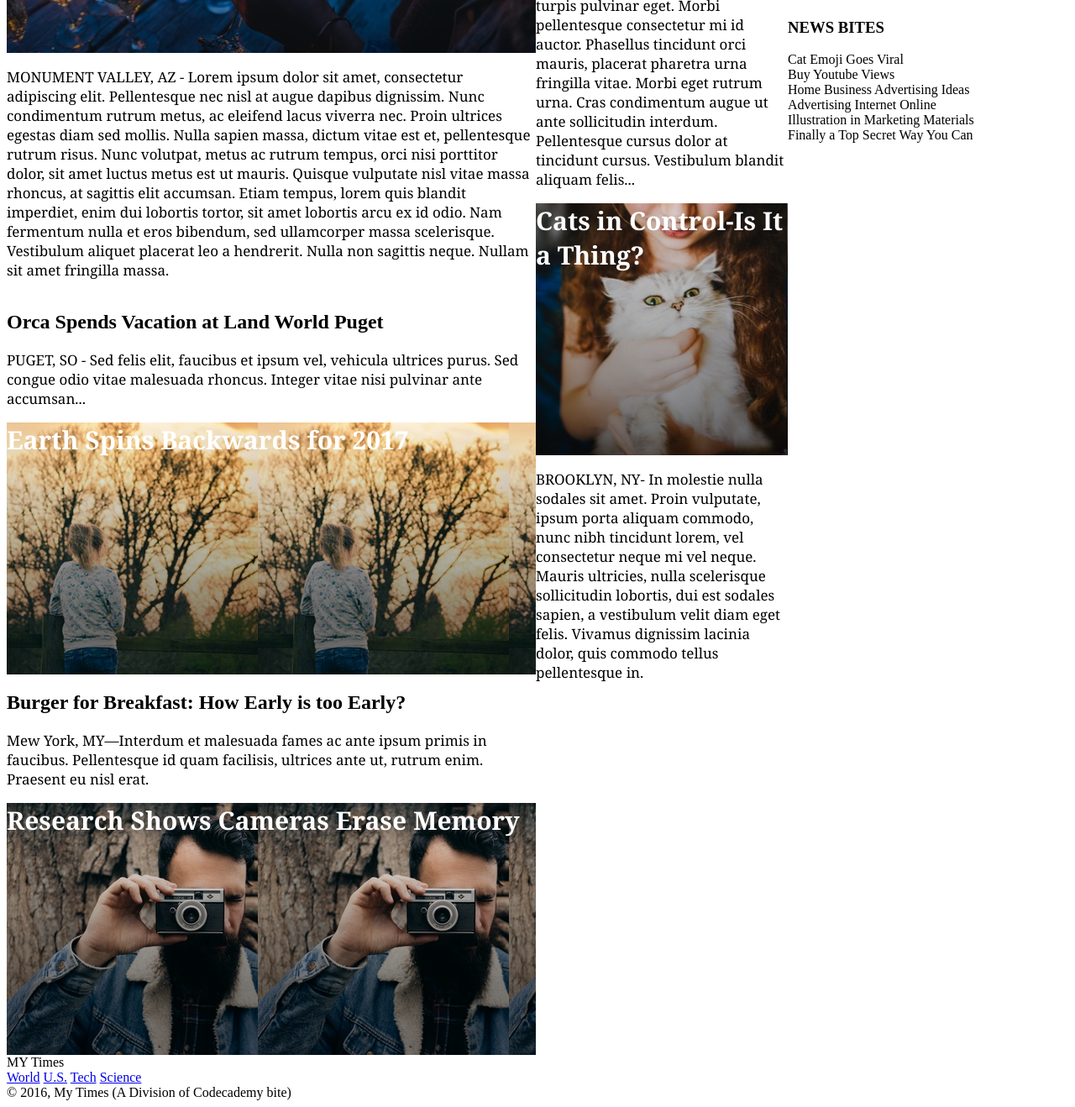
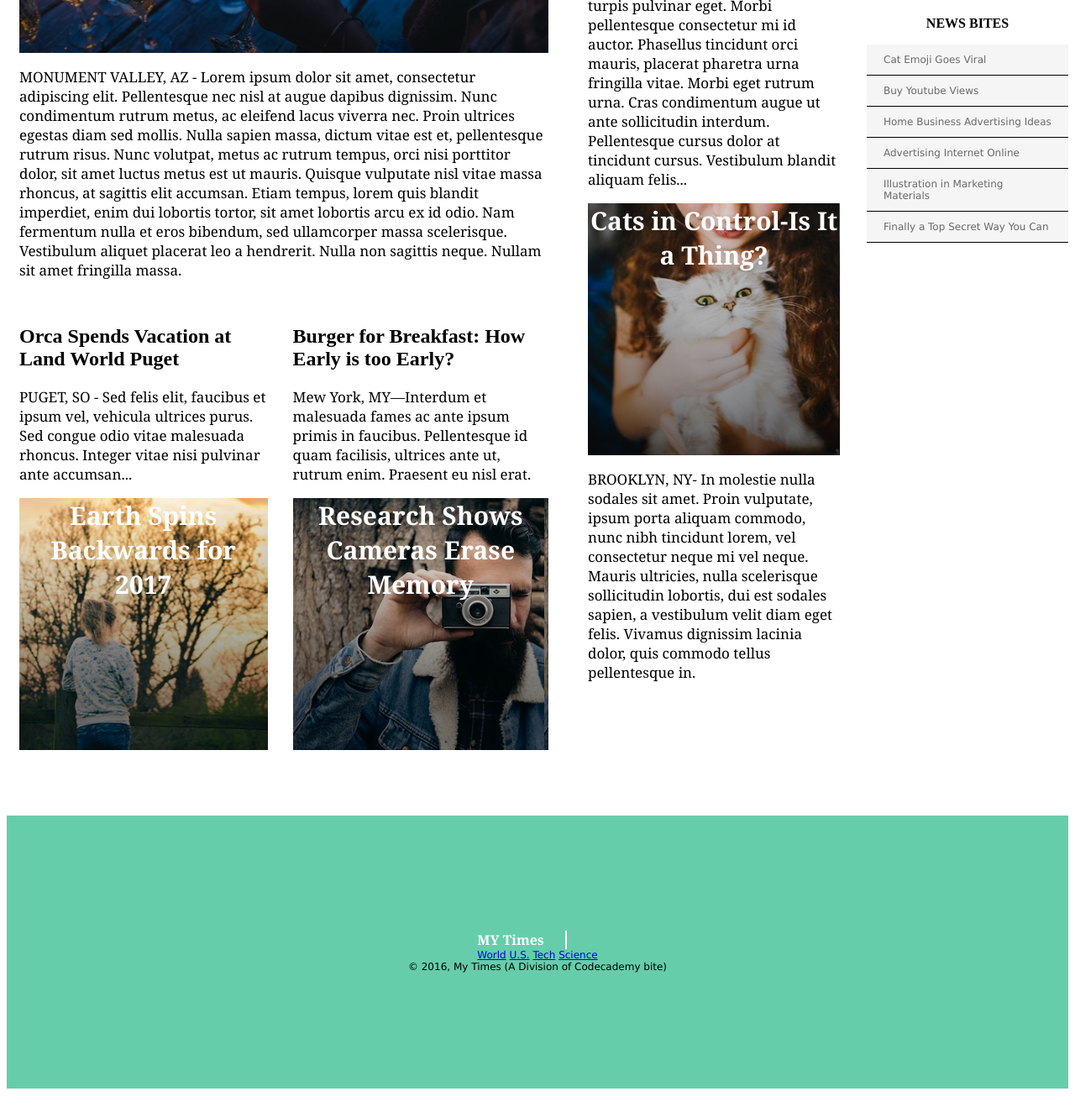
Before and after one commit to vladilenbunnnny/MyTimes, a plain HTML site: page index.html in a window 1280 px wide. Shown: the part 361-1679 px from the top of the page at 84% size. Drawn offline with Linux system fonts and the light colour scheme.

Commit message:
Ask help about the details

```diff
--- a/index.html
+++ b/index.html
@@ -50,7 +50,7 @@
     <div class="boxes">
 
     <!-- Box -->
-    <div class="box">
+    <div class="box-1">
      <!-- Under Short Article 1 -->
       <div>
        <h2>Orca Spends Vacation at Land World Puget</h2>
@@ -60,12 +60,12 @@
       </div>
       <!-- Under Image Article 1 -->
       <div class="under-image-article-1">
-       <span>Earth Spins Backwards for 2017</span>
+       <span>Earth Spins Backwards for <br> 2017</span>
      </div>
    </div>
 
      <!-- Box -->
-     <div class="box">
+     <div class="box-2">
       <!-- Under Short Article 2 -->
       <div>
         <h2>Burger for Breakfast: How Early is too Early?</h2>
@@ -117,6 +117,7 @@
      <!-- Side Titles Column -->
      <div class="side-titles-column">
        <img src="resources/images/img-news-bite.png">
+       <div class="news-bites">
         <h3>NEWS BITES</h3>
         <span>Cat Emoji Goes Viral</span>
         <span>Buy Youtube Views</span>
@@ -125,13 +126,14 @@
         <span>Illustration in Marketing Materials</span>
         <span>Finally a Top Secret Way You Can</span>
       </div>
+     </div>
 
    </div>
 
     <!-- Footer -->
     <footer>
-    <div>
-      <span>MY Times</span>
+    <div class="info">
+      <span class="title">MY Times</span>
       <nav>
         <span><a href="#">World</a></span>
         <span><a href="#">U.S.</a></span>
--- a/resources/css/style.css
+++ b/resources/css/style.css
@@ -7,6 +7,10 @@ p {
   font-family: Georgia;
   font-size: 17px;
   color: black;
+}
+
+div {
+  display: block;
 }
 
 
@@ -25,6 +29,8 @@ header {
   width: 100%;
   height: 80px;
   z-index: 1;
+  position: fixed;
+  background-color: white;
 }
 
 .logo {
@@ -38,12 +44,13 @@ header {
 }
 
  header nav {
-   display: inline-block;
+   display: block;
  }
 
  .container {
    display: flex;
-   margin-top: 35px;
+   margin: 0 auto 78px auto;
+   padding-top: 116px;
  }
 
  /*
@@ -56,6 +63,7 @@ header {
    width: 630px;
    display: flex;
    flex-direction: column;
+   margin: 0 auto;
  }
 
 /*
@@ -85,14 +93,16 @@ header {
 
 .boxes {
   display: flex;
-  flex-direction: column;
+  justify-content: space-between;
+  margin-top: 17px;
 
 }
 /*
 ######
-    Box
+    Box-1
 ######
 */
+
 
 /*
 ###
@@ -103,6 +113,8 @@ header {
 .under-image-article-1 {
   background-image: url(../images/img-story-2.png);
   height: 300px;
+  text-align: center;
+  margin-top: 15px;
 }
 
 .under-image-article-1 span {
@@ -115,9 +127,12 @@ header {
 
 /*
 ######
-    Box
+    Box-2
 ######
 */
+.box-2{
+  margin-left: 30px;
+  }
 
 /*
 ###
@@ -128,6 +143,7 @@ header {
 .under-image-article-2 {
   background-image: url(../images/img-story-3.png);
   height: 300px;
+  text-align: center;
 }
 
 .under-image-article-2 span {
@@ -152,11 +168,13 @@ header {
    width: 300px;
    display: flex;
    flex-direction: column;
+   margin-left: 32px;
  }
 
 .image-article {
   background-image: url(../images/img-story-1.png);
   height: 300px;
+  text-align: center;
 }
 
 .image-article span {
@@ -176,7 +194,27 @@ header {
   width: 240px;
   display: flex;
   flex-direction: column;
+  margin-left: 32px;
 }
+
+.news-bites h3{
+  font-size: 16px;
+  font-weight: bold;
+  text-align: center;
+}
+
+.news-bites span {
+  display: block;
+  background-color: WhiteSmoke;
+  font-family: Verdana;
+  font-size: 12px;
+  color: DimGray;
+  border-bottom: 1px solid black;
+  padding: 11px 20px;
+}
+
+
+
 
 
 /*
@@ -184,3 +222,31 @@ header {
          Footer
 ##########
 */
+
+footer {
+  display: flex;
+  align-items: center;
+  justify-content: center;
+  background-color: MediumAquamarine;
+  margin: auto;
+  font-family: Verdana;
+  font-size: 12px;
+  flex-direction: column;
+  width: 100%;
+  height: 325px;
+
+}
+
+footer .info {
+  display: block;
+}
+
+footer .title {
+  font-family: Georgia;
+  font-size: 16px;
+  font-weight: bold;
+  color: white;
+  display: inline-block;
+  border-right: 2px solid white;
+  padding-right: 25px;
+}
```
Lines whose indentation alone changed are shown as unchanged.
